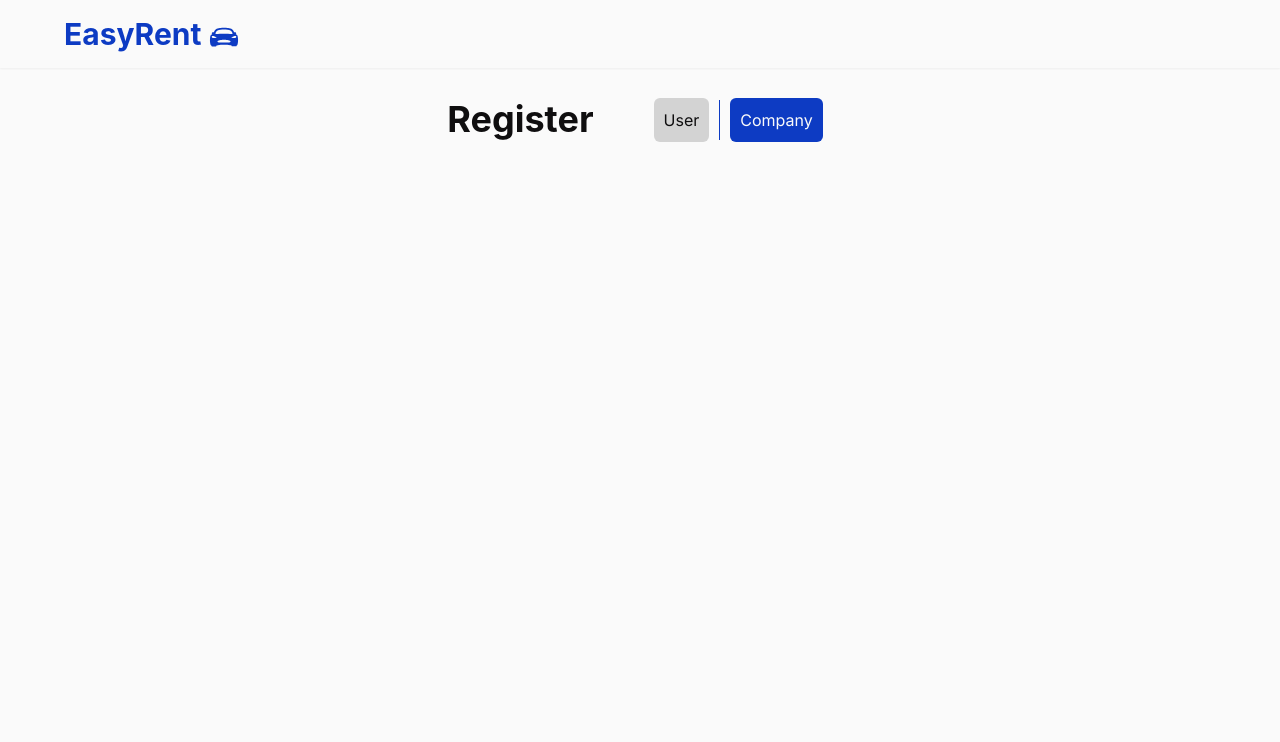
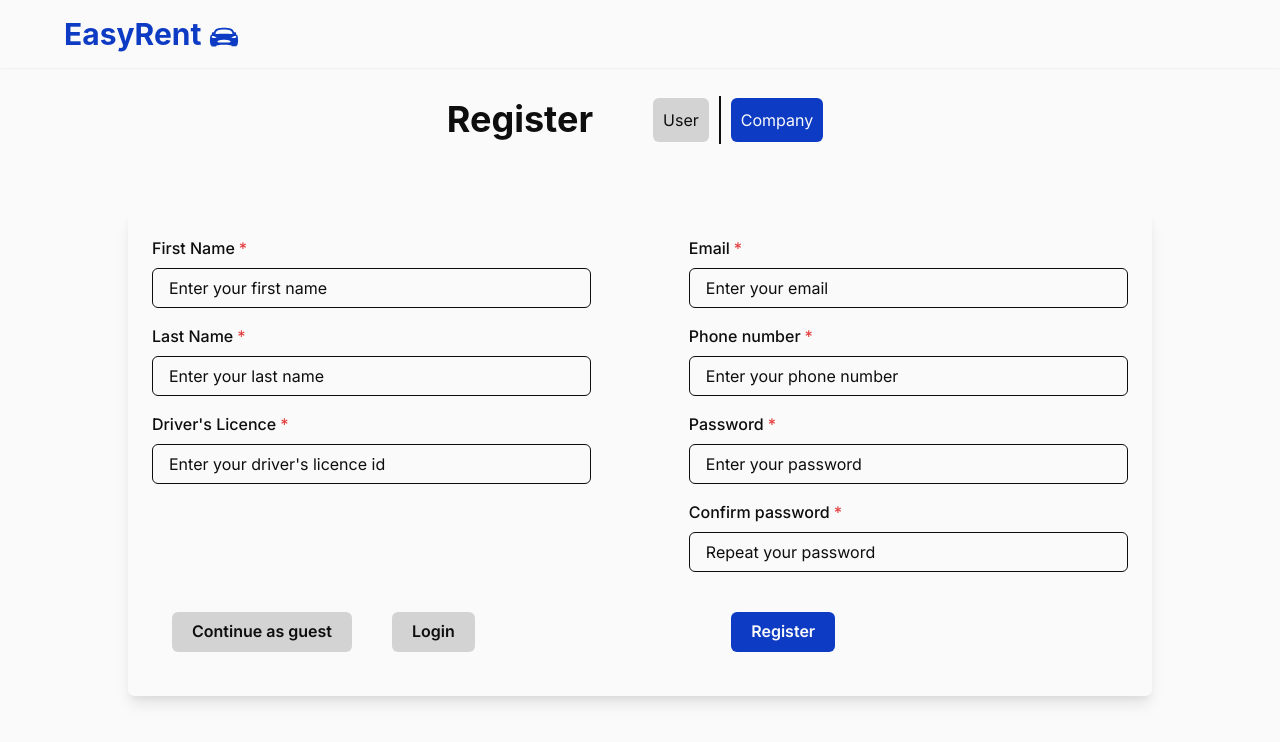
Before and after one commit to Ivan-Dujmic/EasyRent, a Next.js app in the folder Front/: page /register/company in a window 1280 px wide. Shown: the top 742 px of the page. Built offline with nearby package versions, Linux system fonts and the light colour scheme.

Commit message:
user login stranica izgled

```diff
--- a/Front/src/app/(auth)/register/company/page.tsx
+++ b/Front/src/app/(auth)/register/company/page.tsx
@@ -1,7 +1,118 @@
+import {Box, Button, FormControl, FormLabel, Input, Heading, VStack, Flex, Spacer} from '@chakra-ui/react';
+
+
 export default function HomePage() {
+  const suppButtons = {
+    bg: "lightgray",
+    p: 5,
+    m: 5,
+    BorderRadius: "md"
+}
+
+  const inputText = {
+    w: "40%"
+  }
+
   return (
-    <h1>
+    <Box
+        minWidth="800px"
+        maxW="1200px"
+        w="80vw"
+        margin="0 auto"
+        mt="10"
+        p="6"
+        boxShadow="lg"
+        borderRadius="md"
+        bg="white"
+      >
 
-    </h1>
+        <form>
+          <Flex justifyContent="space-between">
+          <VStack spacing="4" w="45%">
+          <FormControl isRequired>
+              <FormLabel>First Name</FormLabel>
+              <Input
+                type="text"
+                name="name"
+                placeholder="Enter your first name"
+              />
+            </FormControl>
+
+            <FormControl isRequired>
+              <FormLabel>Last Name</FormLabel>
+              <Input
+                type='text'
+                name="surname"
+                placeholder="Enter your last name"
+              />
+            </FormControl>
+
+            <FormControl isRequired>
+              <FormLabel>Driver's Licence</FormLabel>
+              <Input
+                type="email"
+                name="email"
+                placeholder="Enter your driver's licence id"
+              />
+            </FormControl>
+            </VStack>
+
+            <VStack spacing="4" w="45%">
+            <FormControl isRequired>
+              <FormLabel>Email</FormLabel>
+              <Input
+                type="email"
+                name="email"
+                placeholder="Enter your email"
+              />
+            </FormControl>
+
+            <FormControl isRequired>
+              <FormLabel>Phone number</FormLabel>
+              <Input
+                type="email"
+                name="email"
+                placeholder="Enter your phone number"
+              />
+            </FormControl>
+
+            <FormControl isRequired>
+              <FormLabel>Password</FormLabel>
+              <Input
+                type="password"
+                name="password"
+                placeholder="Enter your password"
+              />
+            </FormControl>
+
+            <FormControl isRequired>
+              <FormLabel>Confirm password</FormLabel>
+              <Input
+                type="password"
+                name="password"
+                placeholder="Repeat your password"
+              />
+            </FormControl>
+          </VStack>
+            </Flex>
+
+            <Flex direction={'row'} justifyContent={'space-evenly'} alignItems={'center'}
+            w={'full'} mt={5}
+            >
+              <Button  as="a" href='/' sx={suppButtons}>
+                Continue as guest
+              </Button>
+              <Button as="a" href='/login' p={5} borderRadius="md" sx={suppButtons}
+              bg="blue" m="5">
+                Login
+              </Button>
+                <Spacer />
+              <Button type="submit" p={5} borderRadius="md"
+              bg="blue" m="5" color={'white'} mr="30%">
+                Register
+              </Button>
+            </Flex>
+        </form>
+      </Box>
   );
 }
--- a/Front/src/components/shared/auth/ChooseRegisterType.tsx
+++ b/Front/src/components/shared/auth/ChooseRegisterType.tsx
@@ -1,6 +1,6 @@
 "use client"
 
-import { Box, Text, Flex, useColorModeValue, Heading } from '@chakra-ui/react';
+import { Box, Text, Flex, useColorModeValue, Heading, transition } from '@chakra-ui/react';
 import { usePathname } from 'next/navigation';
 
 export default function ChooseRegisterType() {
@@ -50,7 +50,11 @@ export default function ChooseRegisterType() {
     const common = {
         p:"10px",
         m:"10px",
-        borderRadius:"md"
+        borderRadius:"md",
+        transition: 'transform 0.2s ease-in-out',
+        _hover: {
+          transform: 'scale(1.1)',
+        }
     }
   return (
     <Flex direction="row" alignItems="center" justifyContent="center"
@@ -69,7 +73,7 @@ export default function ChooseRegisterType() {
         >User</Box>
 
         {/*vertical line */}
-        <Box height="10" borderLeft="1px" borderColor="blue" />
+        <Box height="12" borderLeft="2px" borderColor="black" />
 
         <Box
         bg={bgColor.second}
```
Also changed, not shown: Front/package.json (+4 -3 lines), Front/src/app/(auth)/login/page.tsx (+16 -16 lines), Front/src/app/(auth)/register/user/page.tsx (+113 -2 lines), 1 other file (tests, documents, lock files or other folders).
